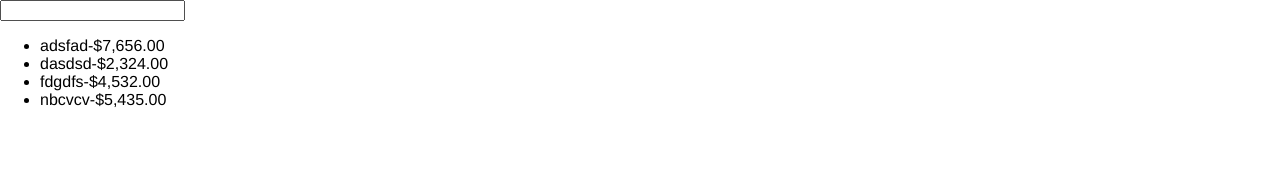
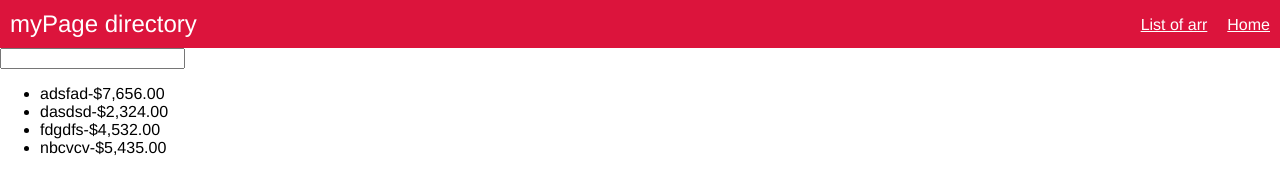
Before and after one commit to tenzin-metok-collpoll/angularJs, a plain HTML site: page index.html in a window 1280 px wide. Drawn offline with nearby package versions, Linux system fonts and the light colour scheme.

Commit message:
ng-include

```diff
--- /dev/null
+++ b/header.html
@@ -0,0 +1,7 @@
+<div id="menu-bar">
+    <h1>myPage directory</h1>
+    <ul>
+        <li><a href="">Home</a></li>
+        <li><a href="">List of arr</a></li>
+    </ul>
+</div>
--- a/index.html
+++ b/index.html
@@ -6,6 +6,7 @@
         <script src="app/app.js"></script>
     </head>
     <body>
+        <header ng-include="'header.html'"></header>
         <div ng-controller="myCtrl">
             <input type="text" ng-model="search">
             <ul>
```
